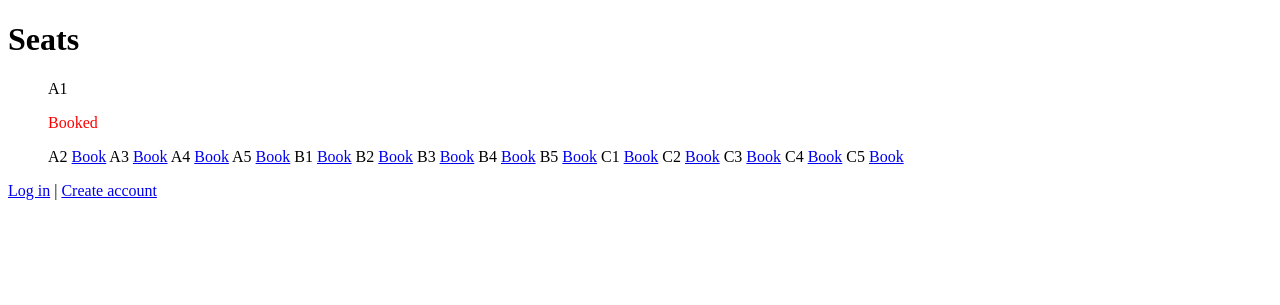
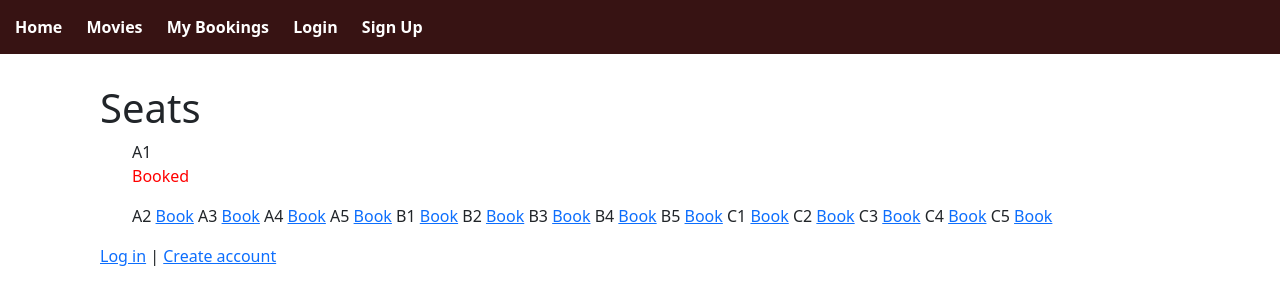
Before and after one commit to rjoska/cs5300, a Django app: page /showings/1/seats/ in a window 1280 px wide. Shown: the top 305 px of the page. Run offline with Django 5.2, Linux system fonts and the light colour scheme; data comes from the database, SQL or seed files in the repository; both versions use the stored data as it was after the commit.

Commit message:
Fixed issues now works on port 3k and started styling

```diff
--- a/homework2/movie_theater_booking/bookings/templates/bookings/base.html
+++ b/homework2/movie_theater_booking/bookings/templates/bookings/base.html
@@ -1,6 +1,9 @@
 <!DOCTYPE html>
+
 <html>
 <head>
+    <!-- Bootstrap CSS ChatGPT advised this as the best way to ensure boostrap is on all pages-->
+    <link href="https://cdn.jsdelivr.net/npm/bootstrap@5.3.2/dist/css/bootstrap.min.css" rel="stylesheet">
 
 <title>COOL THEATER BOOKING</title>
     <style>
@@ -28,18 +31,26 @@
 </head>
 
 <body>
+<!-- Bootstrap JS again ChatGPT suggested adding this -->
+<script src="https://cdn.jsdelivr.net/npm/bootstrap@5.3.2/dist/js/bootstrap.bundle.min.js"></script>
 
     <nav>
-        <a href="/proxy/8000/">Home</a>
-        <a href="/proxy/8000/movies-page/">Movies</a>
-        <a href="/proxy/8000/bookings-page/">My Bookings</a>
+        <a href="/">Home</a>
+        <a href="/movies-page/">Movies</a>
+        <a href="/bookings-page/">My Bookings</a>
 
         {% if user.is_authenticated %}
             <span style="color: white;">Hello {{ user.username }}!</span>
-            <a href="/proxy/8000/accounts/logout/">Logout</a>
+            <!-- ChatGPT made this -->
+            <form action="{% url 'logout' %}" method="post" style="display:inline;">
+                {% csrf_token %}
+                <button type="submit" style="background:none;border:none;color:white;font-weight:bold;cursor:pointer;">
+                Logout
+                </button>
+            </form>
         {% else %}
-            <a href="/proxy/8000/accounts/login/">Login</a>
-            <a href="/proxy/8000/signup/">Sign Up</a>
+            <a href="/accounts/login/">Login</a>
+            <a href="/signup/">Sign Up</a>
         {% endif %}
     </nav>
 
--- a/homework2/movie_theater_booking/bookings/templates/bookings/booking_history.html
+++ b/homework2/movie_theater_booking/bookings/templates/bookings/booking_history.html
@@ -1,4 +1,6 @@
 <!DOCTYPE html>
+{% extends "bookings/base.html" %}
+{% block content %}
 <html>
 <body>
     <h1>My Bookings</h1>
@@ -18,3 +20,4 @@
 
 </body>
 </html>
+{% endblock %}
--- a/homework2/movie_theater_booking/bookings/templates/bookings/movie_list.html
+++ b/homework2/movie_theater_booking/bookings/templates/bookings/movie_list.html
@@ -1,4 +1,6 @@
 <!DOCTYPE html>
+{% extends "bookings/base.html" %}
+{% block content %}
 <html>
 <body>
 
@@ -7,7 +9,7 @@
 
 {% for movie in movies %}
   <p>
-    <a href="/proxy/8000{% url 'showing_list' movie.id %}">{{ movie.title }}</a>
+    <a href="{% url 'showing_list' movie.id %}">{{ movie.title }}</a>
   </p>
 {% empty %}
     <p>No movies available.</p>
@@ -15,3 +17,4 @@
 
 </body>
 </html>
+{% endblock %}
--- a/homework2/movie_theater_booking/bookings/templates/bookings/seat_booking.html
+++ b/homework2/movie_theater_booking/bookings/templates/bookings/seat_booking.html
@@ -1,4 +1,6 @@
 <!DOCTYPE html>
+{% extends "bookings/base.html" %}
+{% block content %}
 <html>
 <body>
     <h1>Seats</h1>
@@ -9,16 +11,17 @@
     {% if seat.booking_status %}
         <p style="color:red;">Booked</p>
     {% else %}
-        <a href="/proxy/8000{% url 'book_seat' seat.id %}">Book</a>
+        <a href="{% url 'book_seat' seat.id %}">Book</a>
     {% endif %}
   {% endfor %}
 </ul>
 {% if not user.is_authenticated %}
 <p>
-  <a href="/proxy/8000/accounts/login/">Log in</a> |
-  <a href="/proxy/8000/signup/">Create account</a>
+  <a href="/accounts/login/">Log in</a> |
+  <a href="/signup/">Create account</a>
 </p>
 {% endif %}
 
 </body>
 </html>
+{% endblock %}
--- a/homework2/movie_theater_booking/bookings/templates/registration/login.html
+++ b/homework2/movie_theater_booking/bookings/templates/registration/login.html
@@ -8,5 +8,5 @@
 
 <p>
   Don’t have an account?
-  <a href="/proxy/8000/signup/">Sign up</a>
+  <a href="/signup/">Sign up</a>
 </p>
--- a/homework2/movie_theater_booking/bookings/templates/registration/signup.html
+++ b/homework2/movie_theater_booking/bookings/templates/registration/signup.html
@@ -8,5 +8,5 @@
 
 <p>
   Already have an account?
-  <a href="/proxy/8000/accounts/login/">Log in</a>
+  <a href="/accounts/login/">Log in</a>
 </p>
--- a/homework2/movie_theater_booking/bookings/urls.py
+++ b/homework2/movie_theater_booking/bookings/urls.py
@@ -1,7 +1,7 @@
 from django.urls import path
 from . import views
 # I was told to make this file by ChatGPT to help with making URLS that are descriptive
-#ChatGPT helped me make this first two example lines, but the others were made by me
+#ChatGPT helped me make the movies/id/seats line as I was unsure how to reference an id from the database
 urlpatterns = [
     path('', views.home, name='home'),
     path('movies-page/', views.movie_list, name='movie_list'),
```
Also changed, not shown: homework2/movie_theater_booking/bookings/templates/bookings/showing_list.html (+11 -1 lines), homework2/movie_theater_booking/movie_theater_booking/settings.py (+10 -1 lines), homework2/movie_theater_booking/db.sqlite3.
